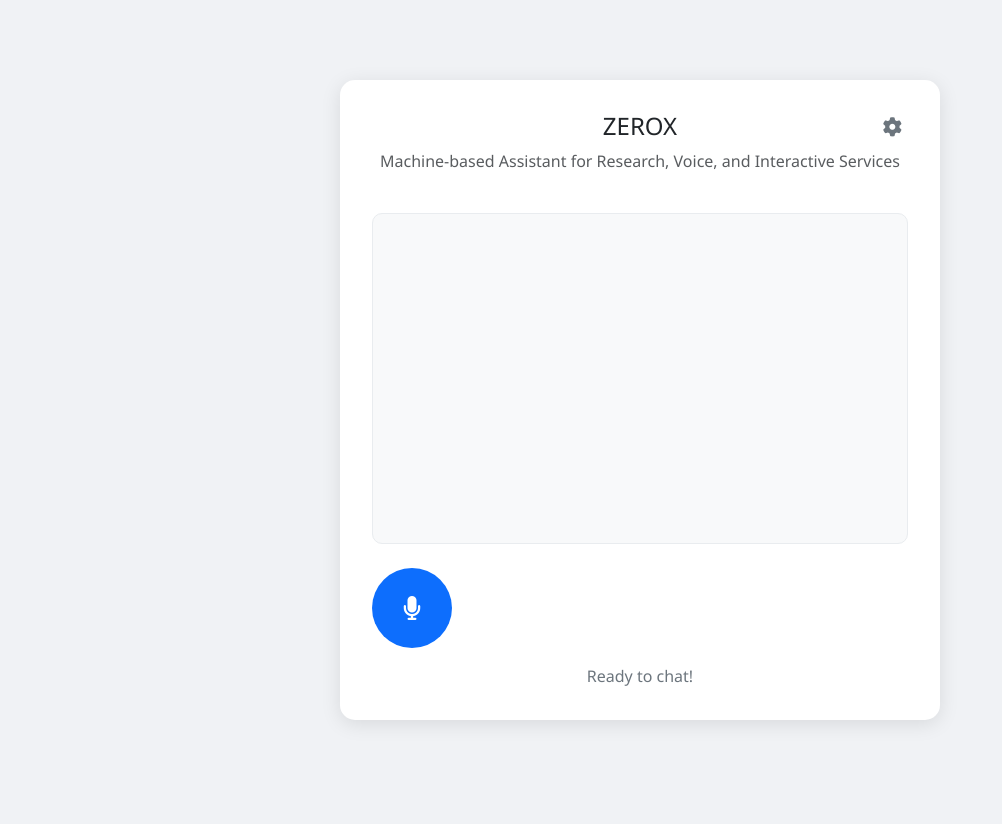
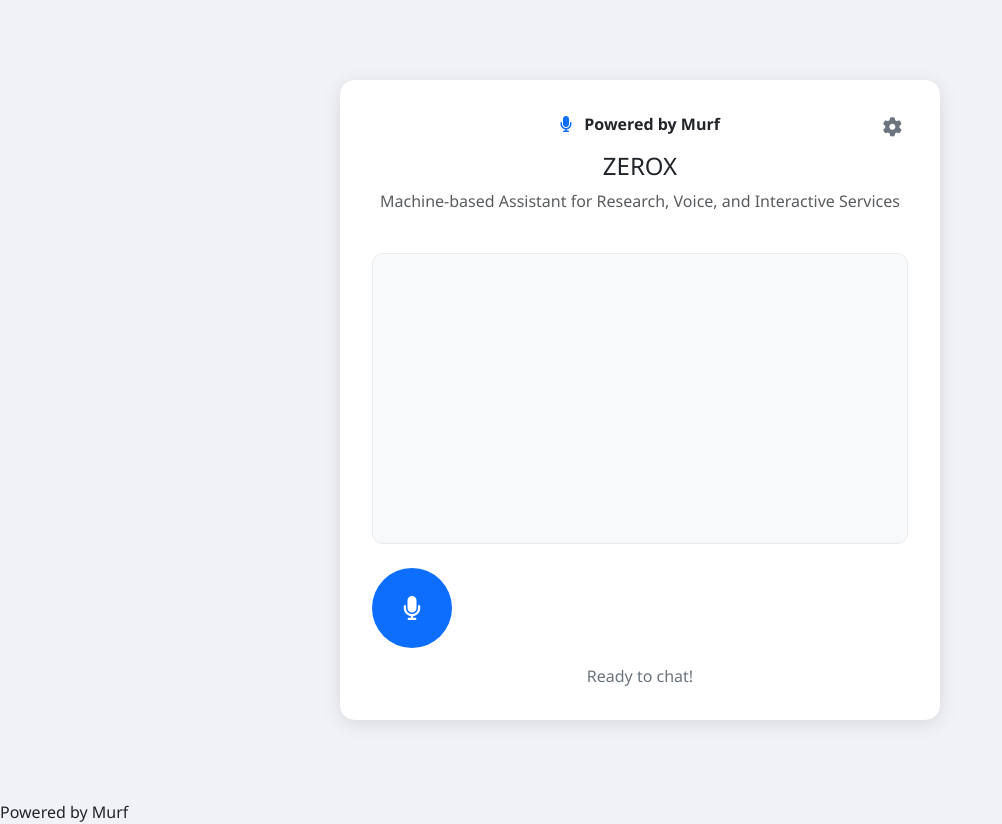
Before and after one commit to suhelalase/ZeroxAI, a FastAPI app: page / in a window 1280 px wide. Shown: the whole page, without its empty margins (0-1002 px from the left). Before the commit the page ends 724 px from the top, so only its background shows below. Run offline with FastAPI, Linux system fonts and the light colour scheme.

Commit message:
Update index.html

```diff
--- a/templates/index.html
+++ b/templates/index.html
@@ -12,6 +12,10 @@
     <div class="container d-flex justify-content-center align-items-center min-vh-100">
         <div class="chat-container">
             <div class="chat-header text-center mb-4">
+                <div class="branding-top mb-3">
+                    <i class="fas fa-microphone text-primary me-2"></i>
+                    <span class="fw-bold">Powered by Murf</span>
+                </div>
                 <h4>ZEROX</h4>
                 <p class="text-muted">Machine-based Assistant for Research, Voice, and Interactive Services</p>
                 <button id="settingsBtn" class="settings-btn"><i class="fas fa-cog"></i></button>
@@ -59,8 +63,11 @@
         </div>
     </div>
 
+    <footer class="branding-footer">
+        <p class="mb-0">Powered by Murf</p>
+    </footer>
+
     <script src="https://cdn.jsdelivr.net/npm/bootstrap@5.3.0/dist/js/bootstrap.bundle.min.js"></script>
     <script src="/static/script.js"></script>
 </body>
-
 </html>
```
